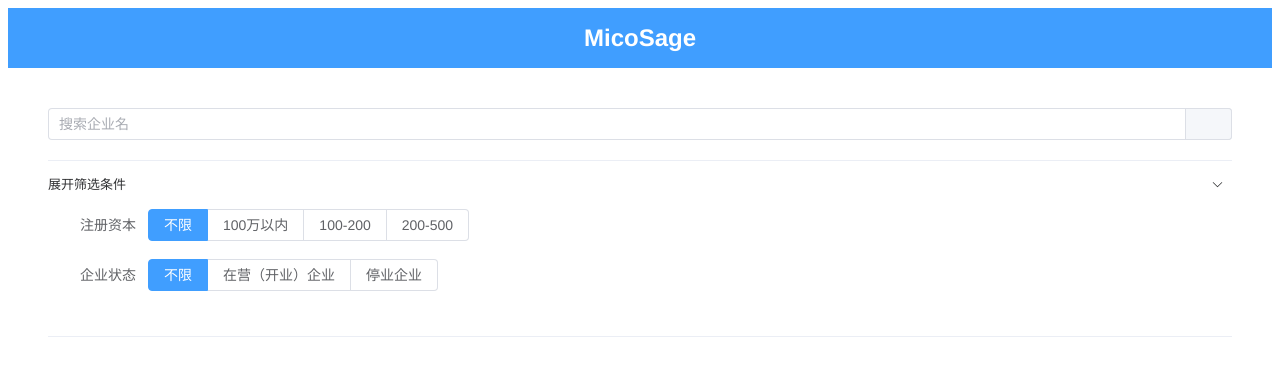
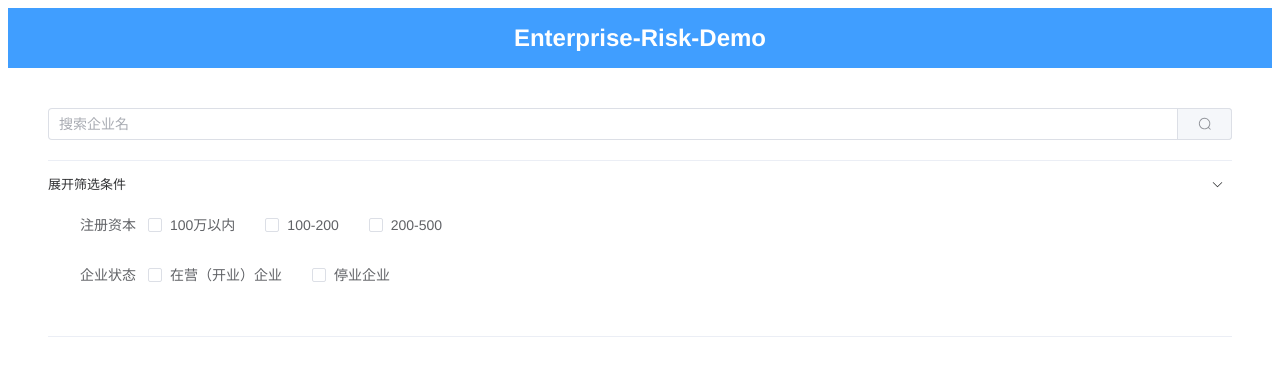
Before and after one commit to 1170300808/Enterprise-Risk-Demo, a Vue app: page / in a window 1280 px wide. Both pictures are taken after a click on the button "展开筛选条件". Shown: the top 376 px of the page. Built offline with nearby package versions, Linux system fonts and the light colour scheme.

Commit message:
搜索icon和checkbox
1. 更改了Search图标
2. 将筛选条件中原来的radio更改为checkbox样式

```diff
--- a/package.json
+++ b/package.json
@@ -8,6 +8,7 @@
     "lint": "vue-cli-service lint"
   },
   "dependencies": {
+    "@element-plus/icons-vue": "^2.3.1",
     "core-js": "^3.8.3",
     "vue": "3.2.13"
   },
--- a/src/App.vue
+++ b/src/App.vue
@@ -3,7 +3,7 @@
     <!-- 页面顶部的导航栏，可以自行设计 -->
     <el-header>
       <div class="logo">
-        MicoSage
+        Enterprise-Risk-Demo
       </div>
     </el-header>
 
--- a/src/components/SearchPage.vue
+++ b/src/components/SearchPage.vue
@@ -8,7 +8,10 @@
         @keyup.enter="handleSearch"
       >
         <template #append>
-          <el-button @click="handleSearch" icon="el-icon-search"></el-button>
+          <!-- 使用图标组件 -->
+          <el-icon @click="handleSearch">
+            <Search />
+          </el-icon>
         </template>
       </el-input>
 
@@ -16,23 +19,22 @@
       <el-collapse v-model="activeFilters">
         <el-collapse-item title="展开筛选条件" name="1">
           <el-form :model="filters" label-width="100px" class="filter-form">
+            <!-- 使用多选框替代单选框 -->
             <el-form-item label="注册资本">
-              <el-radio-group v-model="filters.registeredCapital">
-                <el-radio-button label="不限">不限</el-radio-button>
-                <el-radio-button label="100万以内">100万以内</el-radio-button>
-                <el-radio-button label="100-200">100-200</el-radio-button>
-                <el-radio-button label="200-500">200-500</el-radio-button>
+              <el-checkbox-group v-model="filters.registeredCapital">
+                <el-checkbox label="100万以内">100万以内</el-checkbox>
+                <el-checkbox label="100-200">100-200</el-checkbox>
+                <el-checkbox label="200-500">200-500</el-checkbox>
                 <!-- 添加更多选项 -->
-              </el-radio-group>
+              </el-checkbox-group>
             </el-form-item>
 
             <el-form-item label="企业状态">
-              <el-radio-group v-model="filters.companyStatus">
-                <el-radio-button label="不限">不限</el-radio-button>
-                <el-radio-button label="在营（开业）企业">在营（开业）企业</el-radio-button>
-                <el-radio-button label="停业企业">停业企业</el-radio-button>
+              <el-checkbox-group v-model="filters.companyStatus">
+                <el-checkbox label="在营（开业）企业">在营（开业）企业</el-checkbox>
+                <el-checkbox label="停业企业">停业企业</el-checkbox>
                 <!-- 添加更多选项 -->
-              </el-radio-group>
+              </el-checkbox-group>
             </el-form-item>
 
             <!-- 添加更多筛选条件 -->
@@ -60,15 +62,19 @@
   <script>
   import { ref } from 'vue';
   import { ElMessage } from 'element-plus';
+  import { Search } from '@element-plus/icons-vue'; // 确保图标组件已正确导入
 
   export default {
     name: 'SearchPage',
+    components: {
+      Search, // 注册图标组件
+    },
     setup() {
       const searchQuery = ref('');
       const activeFilters = ref([]);
       const filters = ref({
-        registeredCapital: '不限',
-        companyStatus: '不限',
+        registeredCapital: [],
+        companyStatus: [],
         // 其他筛选条件初始化
       });
       const searchResults = ref([]);
--- a/src/main.js
+++ b/src/main.js
@@ -3,7 +3,13 @@
 import 'element-plus/dist/index.css';
 import App from './App.vue';
 
+import * as ElementPlusIconsVue from '@element-plus/icons-vue';
+
 const app = createApp(App);
+
+for (const [key, component] of Object.entries(ElementPlusIconsVue)) {
+    app.component(key, component);
+  }
 
 app.use(ElementPlus);
 
```
Also changed, not shown: 1 other file (tests, documents, lock files or other folders).
